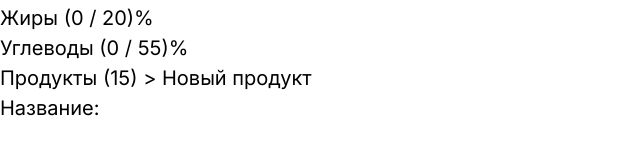
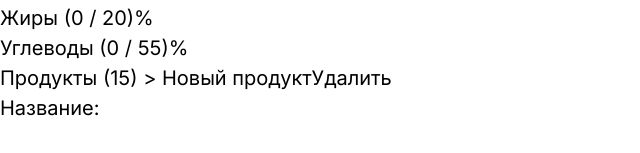
Before and after one commit to KoraReinolds/vite-diet, a Vue app: page / in a window 1280 px wide. Both pictures are taken after a click on the icon 6 px from the left and 288 px from the top of the page. Shown: the part 147-300 px from the top of the page, without its empty margins (0-640 px from the left). Built offline with nearby package versions, Linux system fonts and the light colour scheme.

Commit message:
Add food removing functionality
- Fix broken flex layout

```diff
--- a/src/App.vue
+++ b/src/App.vue
@@ -16,8 +16,8 @@
     />
 
     <div class="
+      flex flex-col lg:flex-row
       gap-2 lg:gap-3
-      lg:flex
     ">
       <SectionMealNew
         v-if="mealName === 'newMeal'"
@@ -49,6 +49,7 @@
         v-model="foodData"
         @cancel="closeSectionFood"
         @save="saveFood"
+        @delete="deleteFood"
       />
       <SectionFoodList
         v-else
@@ -78,6 +79,7 @@ import {
   addNewFood,
   clearFoodData,
   saveFood,
+  deleteFood,
   editFoodDataByName,
 } from './layerUI/foodItem';
 import {
--- a/src/components/SectionFood.vue
+++ b/src/components/SectionFood.vue
@@ -2,6 +2,15 @@
   <LayoutSection
     :title="title + ` > ${foodInfo.name || 'Новый продукт'}`"
   >
+
+    <template #headerSide>
+      <AppButton
+        text="Удалить"
+        type="red"
+        @click="$emit('delete')"
+      />
+    </template>
+
     <template #body>
       <div>
         <div
@@ -79,6 +88,7 @@ const emit = defineEmits<({
   'update:modelValue': [value: INewFoodData],
   save: [],
   cancel: [],
+  delete: [],
 })>()
 
 function save() {
--- a/src/layerClasses.ts/foodList.ts
+++ b/src/layerClasses.ts/foodList.ts
@@ -69,8 +69,12 @@ function addNewFood(params: INewFoodData) {
   foodListInstance.add(newFood)
 }
 
+function removeFoodByName(name: string) {
+  foodListInstance.remove(name)
+}
+
 function changeFoodData(params: INewFoodData, oldName: string) {
-  foodListInstance.remove(oldName)
+  removeFoodByName(oldName)
   addNewFood(params)
 }
 
@@ -94,4 +98,5 @@ export default {
   getFoodByName,
   togleSelection,
   getProductData,
+  removeFoodByName,
 }
--- a/src/layerUI/foodItem.ts
+++ b/src/layerUI/foodItem.ts
@@ -22,6 +22,12 @@ function clearFoodData() {
   foodData.value = undefined
   isNewFood.value = false
   oldName.value = ''
+  reloadProductSectionData()
+}
+
+function deleteFood() {
+  foodList.removeFoodByName(oldName.value)
+  clearFoodData()
 }
 
 function saveFood() {
@@ -29,13 +35,10 @@ function saveFood() {
 
   if (isNewFood.value) {
     foodList.addNewFood(foodData.value)
-    reloadProductSectionData()
   } else {
     foodList.changeFoodData(foodData.value, oldName.value)
   }
   clearFoodData()
-  reloadProductSectionData()
-  oldName.value = ''
 }
 
 function editFoodDataByName(name: string) {
@@ -46,6 +49,7 @@ function editFoodDataByName(name: string) {
 export {
   editFoodDataByName,
   saveFood,
+  deleteFood,
   clearFoodData,
   foodData,
   addNewFood,
```
